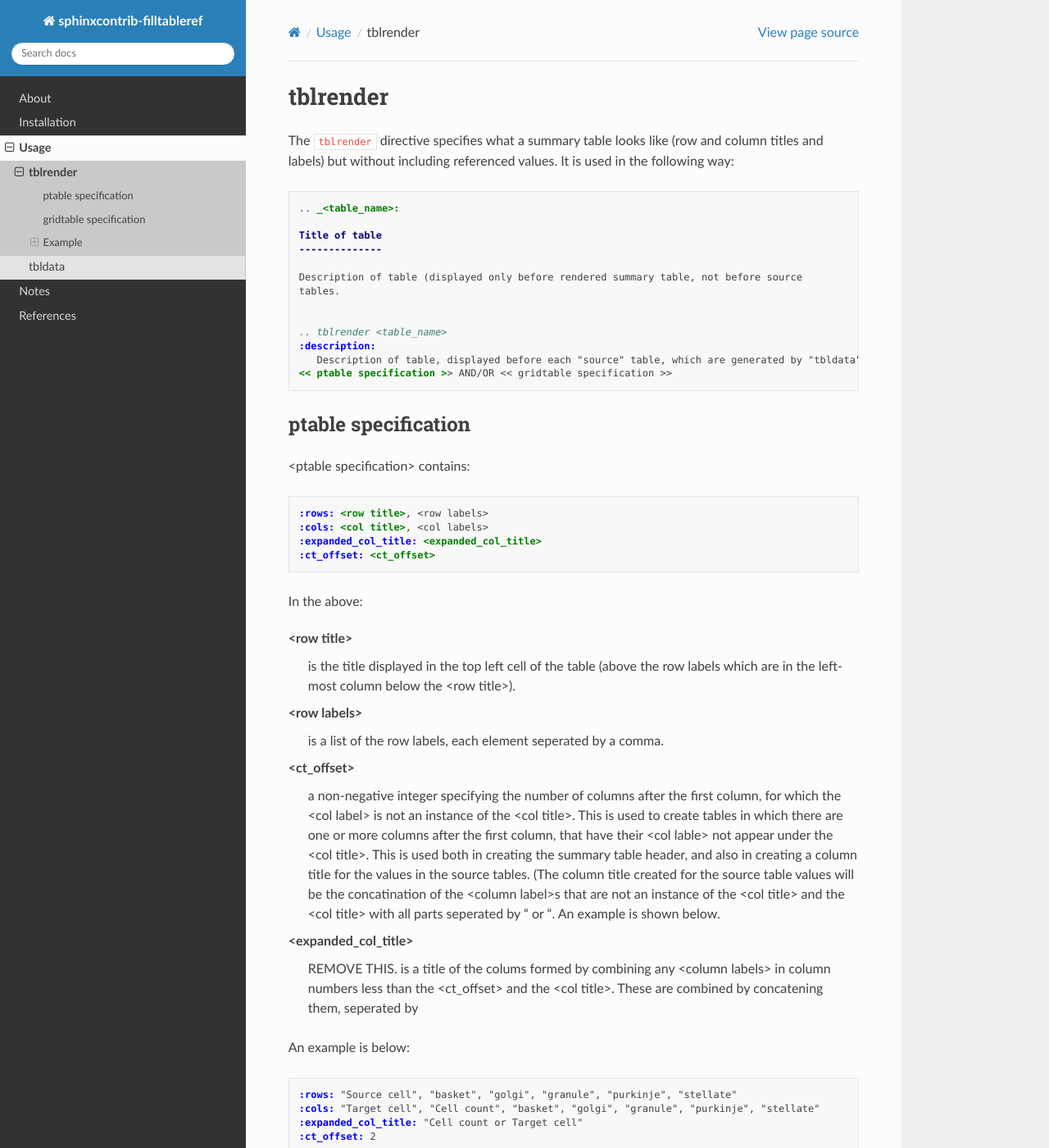
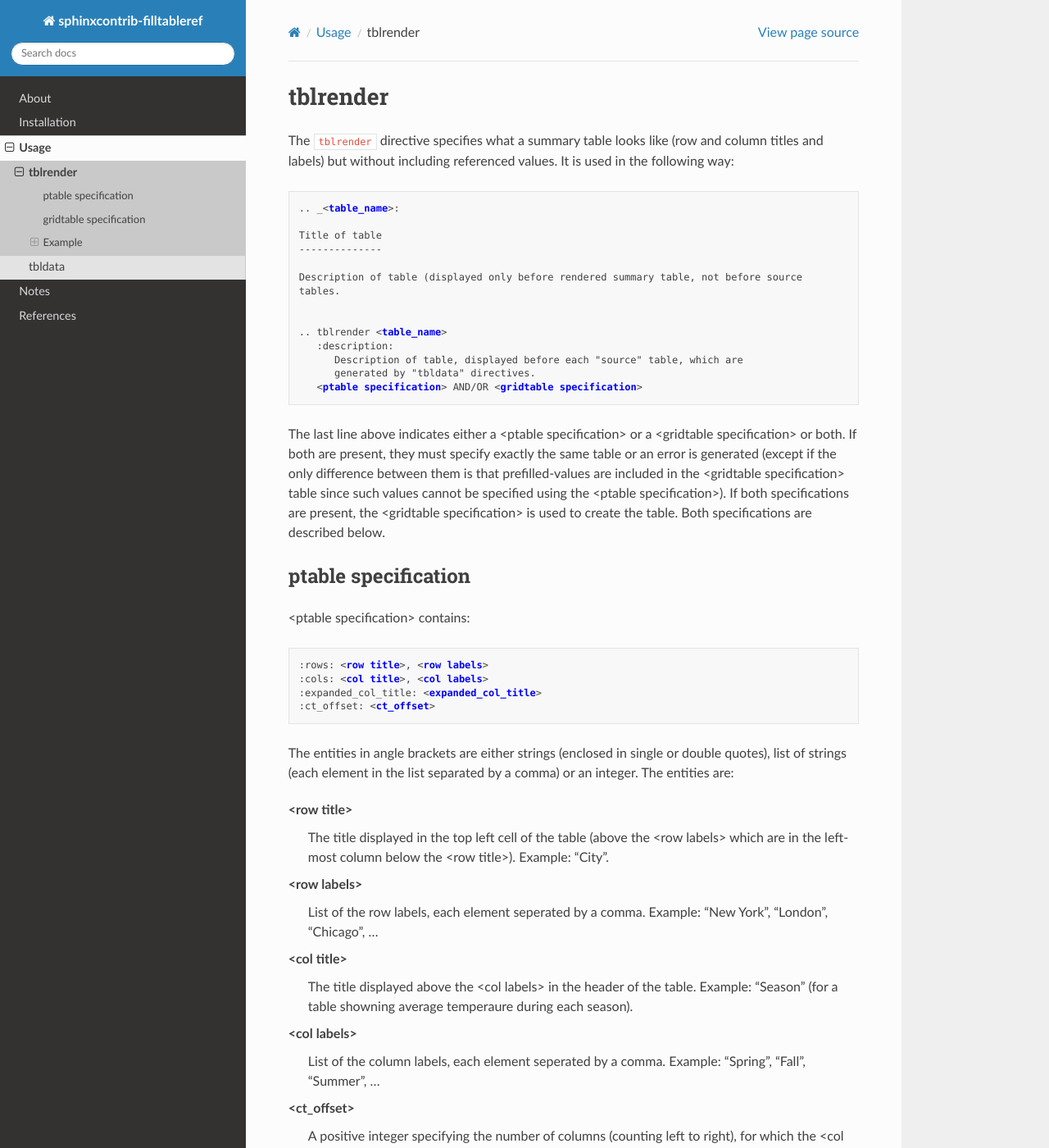
Before and after one commit to jeffteeters/sphinxcontrib-filltableref, a Sphinx documentation site: the page built from docs/source/tblrender.rst, in a window 1280 px wide and 1400 px high. Shown: the whole window at 82% size. Built offline with Sphinx 7.4.7 and the Read the Docs theme 2.0.0, drawn with Linux system fonts in a browser that asks for light colours; cross-references to code outside the pages are shown as plain code; some of the changed text lies outside the part shown.

```diff
--- a/docs/source/about.rst
+++ b/docs/source/about.rst
@@ -7,9 +7,9 @@
 enables creating “summary” tables of data that link to other pages which contain “source” tables
 that specify where the data is from (the reference) and can also describe the data values in more detail.
 
-The extension defines two Sphinx directives:  The “tblrender” directive is used to specify what the
+The extension defines two Sphinx directives:  The *tblrender* directive is used to specify what the
 summary table looks like (row and column labels and titles), but not the referenced data values.
-The “tbldata” directive is used to specify the data values
+The *tbldata* directive is used to specify the data values
 along with the source (reference).  When a document is processed, information
 specified in both types of directives are combined: data values from the tbldata directives are
 used to fill in the summary table specified in the “tblrender” directive.  The
@@ -24,4 +24,4 @@
 `sphinxcontrib-bibtex <http://sphinxcontrib-bibtex.readthedocs.org/en/latest/>`_
 and `sphinxcontrib-bibtex2 <https://github.com/mcmtroffaes/sphinxcontrib-bibtex/tree/develop/sphinxcontrib/bibtex2>`_,
 and both of those are installed automatically by sphinxcontrib-bibtexpdflink.  Also sphinxcontrib-bibtexpdflink
-allow links to PDF of papers and notes for each reference, which can be quite useful.
+allows having a link to a PDF file and notes for each reference, which can be quite useful.
--- a/docs/source/install.rst
+++ b/docs/source/install.rst
@@ -37,7 +37,7 @@
 
 
 If it's desired to allow the citations to include links to PDF files and note files
-(which is the purpose of the sphinxcontrib-bibtexpdflink extension), add the locations of the
-PDF and notes file directories using config variables *bibtexpdflink_note_dir*
+(which is the purpose of the *sphinxcontrib-bibtexpdflink* extension), add the locations of the
+PDF and notes file directories to the ``conf.py`` fileusing config variables *bibtexpdflink_note_dir*
 and *bibtexpdflink_pdf_dir* as describe in the
 `documentation for sphinxcontrib-bibtexpdflink <https://sphinxcontrib-bibtexpdflink.readthedocs.io/>`_.
--- a/docs/source/tblrender.rst
+++ b/docs/source/tblrender.rst
@@ -4,7 +4,7 @@
 The ``tblrender`` directive specifies what a summary table looks like (row and column titles and labels)
 but without including referenced values.  It is used in the following way:
 
-.. code-block:: rst
+.. code-block:: bnf
 
 
    .. _<table_name>:
@@ -17,9 +17,18 @@
 
 
    .. tblrender <table_name>
-   :description:
-      Description of table, displayed before each "source" table, which are generated by "tbldata" directives.
-   << ptable specification >> AND/OR << gridtable specification >>
+      :description:
+         Description of table, displayed before each "source" table, which are
+         generated by "tbldata" directives.
+      <ptable specification> AND/OR <gridtable specification>
+
+
+The last line above indicates either a <ptable specification> or a <gridtable specification> or
+both.  If both are present, they must specify exactly the same table or an error is generated
+(except if the only difference between them is that prefilled-values are included in the
+<gridtable specification> table since such values cannot be specified using the
+<ptable specification>).  If both specifications are present, the <gridtable specification> is
+used to create the table.  Both specifications are described below.
 
 
 ptable specification
@@ -27,36 +36,46 @@
 
 <ptable specification> contains:
 
-.. code-block:: rst
+.. code-block:: bnf
 
-   :rows: <row title>, <row labels>
-   :cols: <col title>, <col labels>
-   :expanded_col_title: <expanded_col_title>
-   :ct_offset: <ct_offset>
+      :rows: <row title>, <row labels>
+      :cols: <col title>, <col labels>
+      :expanded_col_title: <expanded_col_title>
+      :ct_offset: <ct_offset>
 
 
-In the above:
+The entities in angle brackets are either strings (enclosed in single or double quotes), list of strings
+(each element in the list separated by a comma) or an integer.  The entities are:
 
 <row title>
-   is the title displayed in the top left cell of the table (above the row labels which are in the left-most
-   column below the <row title>).
+   The title displayed in the top left cell of the table (above the <row labels> which are in the left-most
+   column below the <row title>).  Example: "City".
 
 <row labels>
-   is a list of the row labels, each element seperated by a comma.
+   List of the row labels, each element seperated by a comma.  Example: "New York", "London", "Chicago", ...
+
+<col title>
+   The title displayed above the <col labels> in the header of the table.  Example: "Season" (for a
+   table showning average temperaure during each season).
+
+<col labels>
+   List of the column labels, each element seperated by a comma.  Example: "Spring", "Fall", "Summer", ...
 
 <ct_offset>
-   a non-negative integer specifying the number of columns after the first column, for which the <col label> is
-   not an instance of the <col title>.  This is used to create tables in which there are one or more columns after
-   the first column, that have their <col lable> not appear under the <col title>.  This is used both in
-   creating the summary table header, and also in creating a column title for the values in the source tables.
-   (The column title created for the source table values will be the concatination of the <column label>s that are
-   not an instance of the <col title> and the <col title> with all parts seperated by " or ".  An example is
-   shown below.
-
+   A positive integer specifying the number of columns (counting left to right), for which the <col label> is
+   not an instance of the <col title>.  If not specified, the default is one (since the first column contains
+   the <row title> which is not an instance of the <col title>).  A value greater
+   than one specifies a table in which the header for some columns after the first column have a <col lable>
+   that does not appear under the <col title>.  This is used for creating the summary table header.
 
 <expanded_col_title>
-   REMOVE THIS.  is a title of the colums formed by combining any <column labels> in column numbers less than the <ct_offset> and
-   the <col title>.  These are combined by concatening them, seperated by
+   This is a string that can be used in place of the <col title> as the column title for the column containing
+   values in the source tables (made by the *tbldata* directive).  If the <gridtable specification> is used
+   (in addition to the <ptable specification>), then the <expanded_col_title> must match a value that is
+   derived from the <gridtable specification>.  This value is formed by first parsing the gridtable to obtain
+   the <col title>, <col labels> and <ct_offset>; then combining the first <ct_offset> <column labels> and
+   the <col title> separated by " or ".  In other words, what is specified explicitly using the <ptable specification>
+   must match the layout given in the <gridtable specification> if both are present.
 
 
 An example is below:
@@ -73,7 +92,9 @@
 .......................
 
 
-<gridtable specification> contains a ``:gridLayout:`` parameter followed by a Sphinx grid table, like:
+<gridtable specification> contains a ``:gridLayout:`` parameter followed by a Sphinx grid table.
+Pre-filled values can be included in the cells.  An example is below, which has pre-filled values of
+"-" along a diagonal:
 
 .. code-block:: rst
 
@@ -99,25 +120,25 @@
 Example
 .......
 
-An example showing both types of specifications is:
+An full example including both types of specifications is:
+
+.. code-block:: rst
+
+   .. _table_loebner_fig2a:
 
 
-.. _table_loebner_fig2a:
+   Cells and connections in cat
+   ----------------------------
 
+   The following table provides counts of cells and connections in the cat cerebellum.
+   The first two columns (*Source cell* and *Cell count*) are respectively a cell type
+   and the count (number) of cells of that type.  The values in the rest of the table
+   give the number of connections from the Source cell to Target cells.  These are
+   specified as a pair of numbers: FO,FI.  FO is fan-out (number of target cells each
+   source cell contacts) and FI is fan-in (number of source cells going to each target
+   cell).  Most of the data is from Figure 2 in :cite:`LoebnerEE-1989`, but new data will
+   be added.
 
-Cells and connections in cat
-----------------------------
-
-The following table provides counts of cells and connections in the cat cerebellum.
-The first two columns (*Source cell* and *Cell count*) are respectively a cell type
-and the count (number) of cells of that type.  The values in the rest of the table
-give the number of connections from the Source cell to Target cells.  These are
-specified as a pair of numbers: FO,FI.  FO is fan-out (number of target cells each
-source cell contacts) and FI is fan-in (number of source cells going to each target
-cell).  Most of the data is from Figure 2 in :cite:`LoebnerEE-1989`, but new data will
-be added.
-
-.. code-block:: rst
 
    .. tblrender:: table_loebner_fig2a
       :rows: "Source cell", "basket", "golgi", "granule", "purkinje", "stellate"
@@ -146,8 +167,23 @@
          +-------------+----------+------------+------------+------------+-------------+-------------+
 
 
-It is rendered as follows:
+It is rendered as shown below.  The values for some of the cells followed by links to the source
+of the value are fill-in during the rendering process.  These values are specified in the "source"
+table using the *tbldata* directive which is described and shown on the :ref:`tbldata` page.
 
+.. _table_loebner_fig2a:
+
+Cells and connections in cat
+----------------------------
+
+The following table provides counts of cells and connections in the cat cerebellum.
+The first two columns (*Source cell* and *Cell count*) are respectively a cell type
+and the count (number) of cells of that type.  The values in the rest of the table
+give the number of connections from the Source cell to Target cells.  These are
+specified as a pair of numbers: FO,FI.  FO is fan-out (number of target cells each
+source cell contacts) and FI is fan-in (number of source cells going to each target
+cell).  Most of the data is from Figure 2 in :cite:`LoebnerEE-1989`, but new data will
+be added.
 
 .. tblrender:: table_loebner_fig2a
    :rows: "Source cell", "basket", "golgi", "granule", "purkinje", "stellate"
--- a/docs/source/usage.rst
+++ b/docs/source/usage.rst
@@ -1,9 +1,9 @@
 Usage
 =====
 
-As described in :ref:`about`, the extension works using two directives:  “tblrender” - specifies what a
+As described in :ref:`about`, the extension works using two directives:  *tblrender* specifies what a
 summary table looks like (but without referenced values), and the
-“tbldata” directive specifies the values used to fill in the summary table) along with citations to publications.
+*tbldata* directive specifies the values used to fill in the summary table) along with citations to publications.
 
 These directives are described in the following sections:
 
--- a/setup.py
+++ b/setup.py
@@ -7,7 +7,7 @@
 
 setup(
     name="sphinxcontrib-filltableref",
-    version="0.1.3",
+    version="0.1.4",
     author="Jeff Teeters",
     author_email="jeff@teeters.us",
     license="MIT",
@@ -17,6 +17,7 @@
     # zip_safe=False,
     packages=find_packages(),
     namespace_packages=["sphinxcontrib"],
+    package_data={"sphinxcontrib": ["*.css", "*.js"]},
     # package_data={"sphinxcontrib": ["*.css", "*.js"]},
     # project_urls={
     #     "Documentation": "https://sphinxcontrib-temptestplatformpicker.readthedocs.io/",
```
Also changed, not shown: docs/source/conf.py (+9 -0 lines), docs/source/tbldata.rst (+13 -20 lines), 3 other files.
